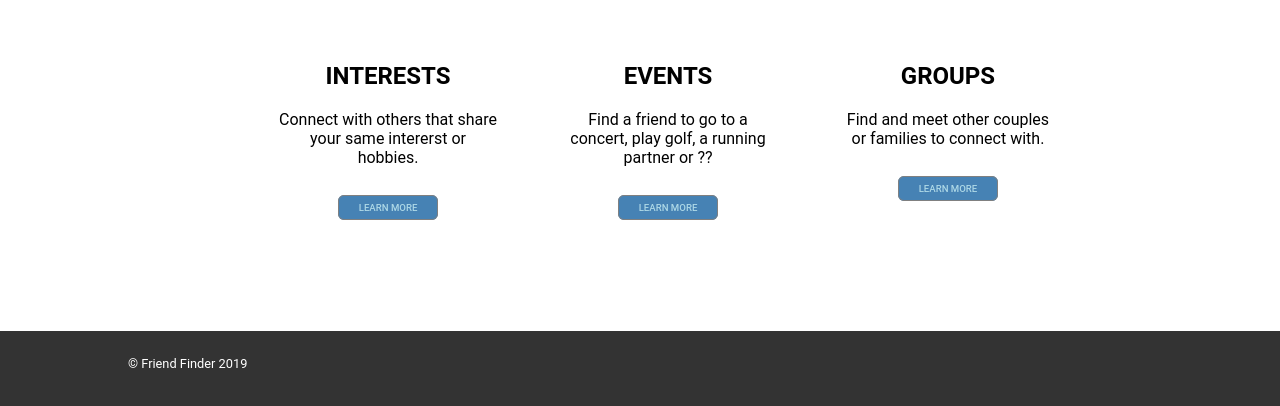
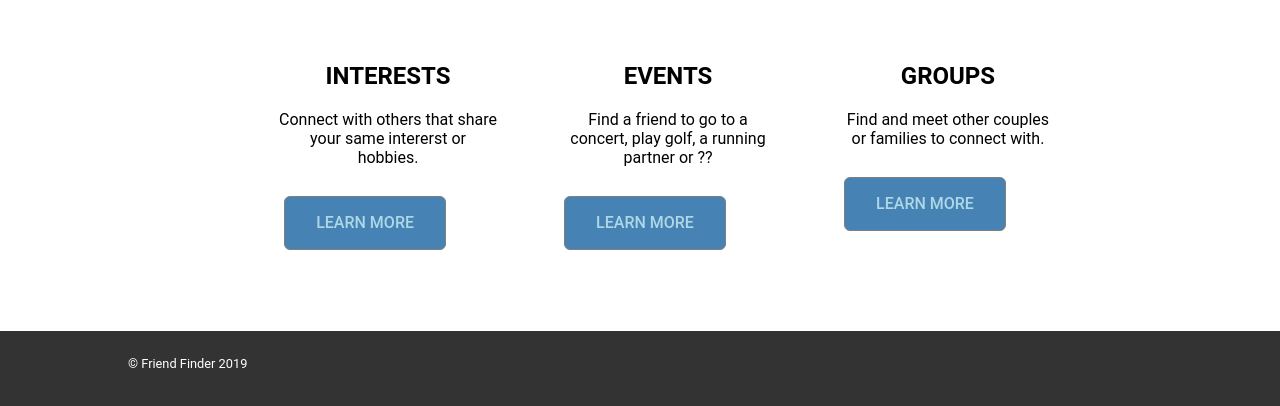
Before and after one commit to timrcoder/marketing, a plain HTML site: page index.html in a window 1280 px wide. Shown: the part 914-1320 px from the top of the page. Drawn offline with Linux system fonts and the light colour scheme.

Commit message:
button styles

```diff
--- a/less/index.less
+++ b/less/index.less
@@ -18,6 +18,10 @@ html,body{
   border-right: 90px;
   color: @mainColor;
 }
+
+// .logo:hover{
+// 	color: @mainColor;
+// }
 /* LOGO-----------LOGO------------------LOGO-----------LOGO-----------LOGO------------ */
 
 
@@ -41,7 +45,7 @@ li{
 }
 
 a{
-	color: @mainColor;
+	color: white;
 	text-decoration: none;
 	text-transform: uppercase;
 	font-weight: 500;
@@ -104,13 +108,16 @@ section .container{
 }
 
 .btn-default{
-	padding: 6px 20px;
+	padding: 16px 20px;
+	margin: 0px 6px 0px 6px;
 	border: 1px solid grey;
-	display: inline;
+	// display: inline;            #############################
 	color: lightblue;
-	font-size: .6em;
+	font-size: 1em;
 	background: @mainColor;
 	border-radius: 6px;
+	width: 120px;
+	height: 20px;
 }
 
 /*-----footer-----*/
@@ -133,6 +140,9 @@ footer p{
 
 a:hover{
 	color: white;
+	opacity: .8;
+
+
 }
 
 
```
Also changed, not shown: css/index.css, index.html (line endings or trailing spaces).
